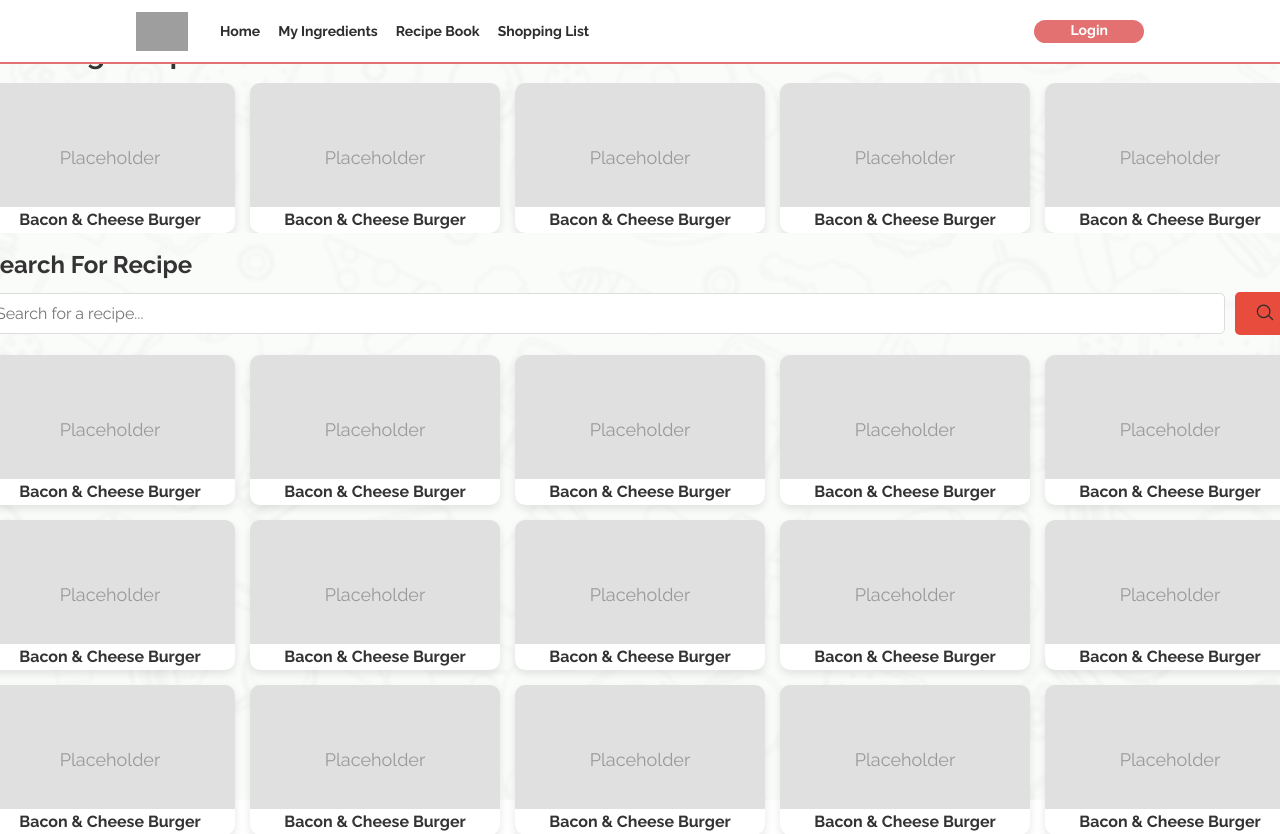
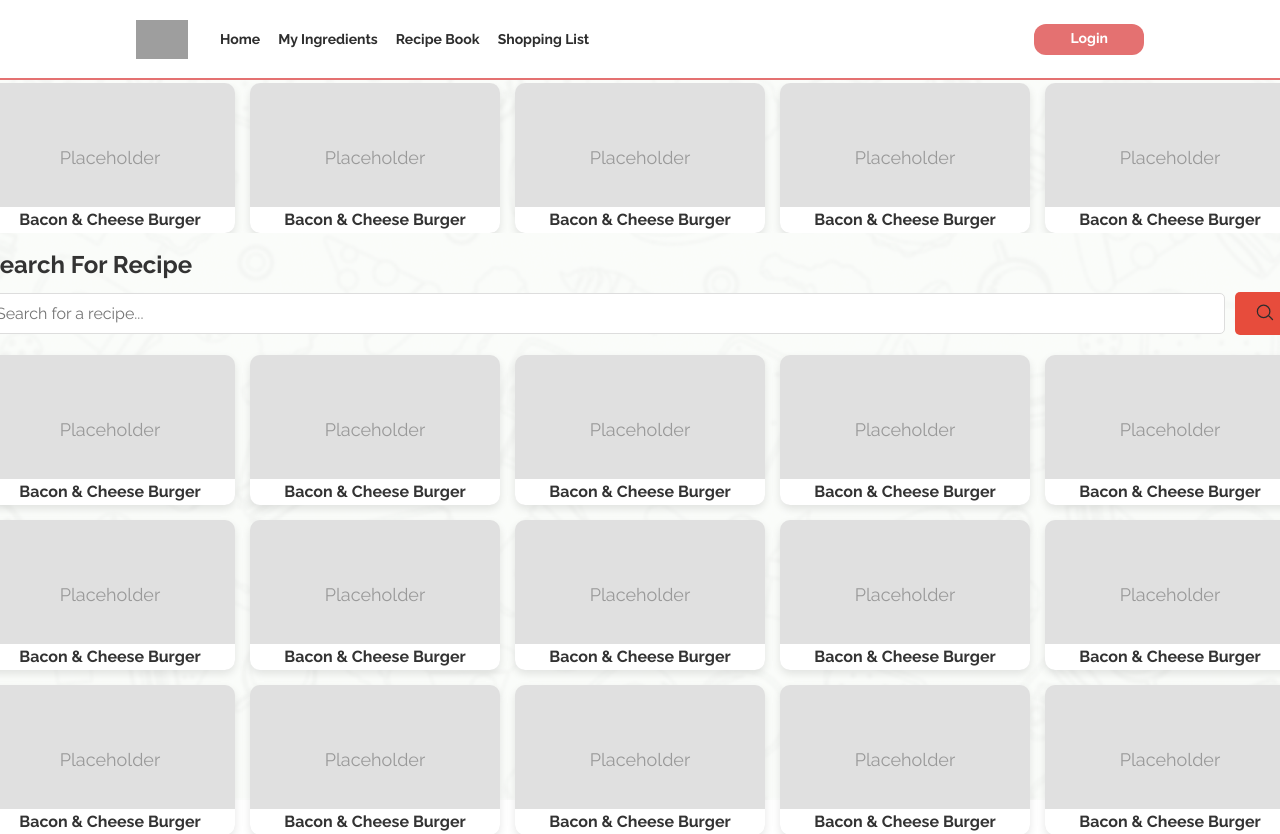
Before and after one commit to nicoryne/foodguard, a Django app: page /recipes/ in a window 1280 px wide; the page is wider, and only the part inside the window is pictured. Shown: the top 834 px of that part. Run offline with Django 5.2, Linux system fonts and the light colour scheme; some web fonts are replaced; grey boxes are pictures that could not be loaded.

```diff
--- a/static/styles/dist/output.css
+++ b/static/styles/dist/output.css
@@ -238,7 +238,7 @@ ul > li {
   display: flex;
   flex-direction: row;
   width: 100%;
-  height: 8vh;
+  height: 10vh;
   background-color: white;
   border-bottom: 2px solid #e47171;
   justify-content: center;
--- a/static/styles/input.scss
+++ b/static/styles/input.scss
@@ -116,7 +116,7 @@ ul > li {
 #navigation-header {
   @include flex(row);
   width: 100%;
-  height: 8vh;
+  height: 10vh;
 
   background-color: white;
   border-bottom: 2px solid $primary;
```
Also changed, not shown: README.md.
